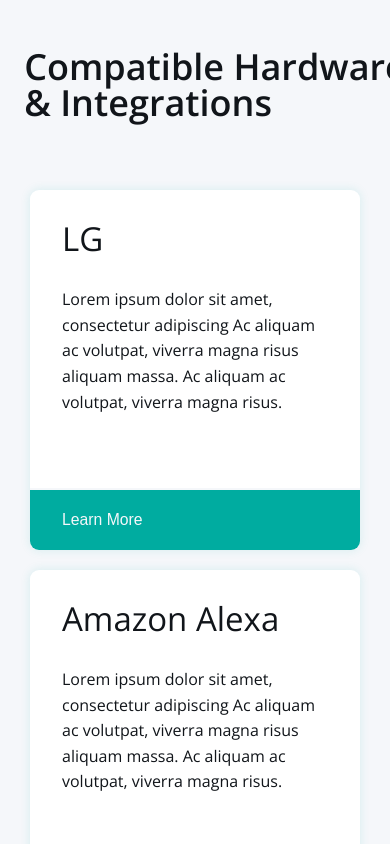
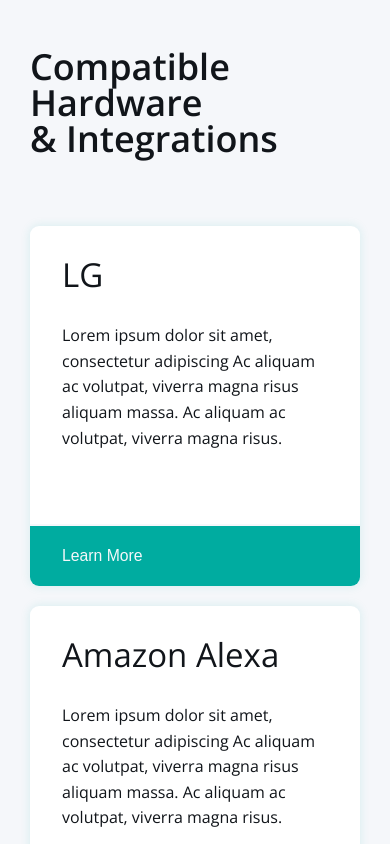
Before and after one commit to Blake-Trapnell/SmartRentcodingchallange, a Gatsby site: page / in a window 390 px wide. Shown: the top 844 px of the page. Built offline with nearby package versions, Linux system fonts and the light colour scheme; Gatsby itself is replaced by a stand-in of ours.

Commit message:
more mobile fixes

```diff
--- a/src/components/cards/cards.scss
+++ b/src/components/cards/cards.scss
@@ -67,7 +67,6 @@
     .cards--outer-container {
         flex-direction: column;
         align-items: center;
-        padding: none;
     }
     .card--container {
         margin-top: 20px;
--- a/src/components/navigation/navbar.scss
+++ b/src/components/navigation/navbar.scss
@@ -29,11 +29,10 @@
 
     .navbar--outer-container {
         justify-content: center;
-        width: 100%;
+        width: 100vw;
+        padding:  49px 0px 0px 0px;
     }
     .navbar--page-title {
-        line-break: loose;
-        position: relative;
-        left: 20px;
+        width: 330px;
     }
 }
```
